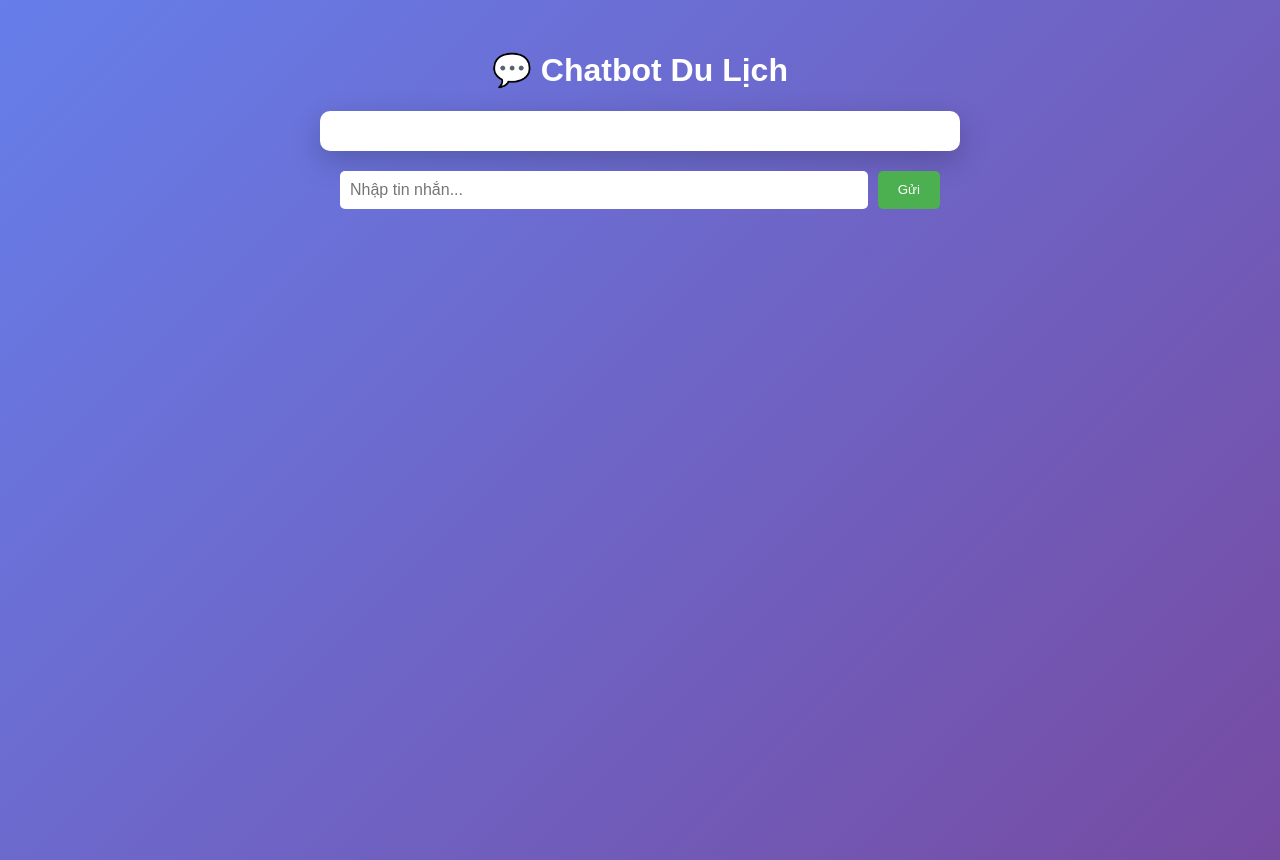
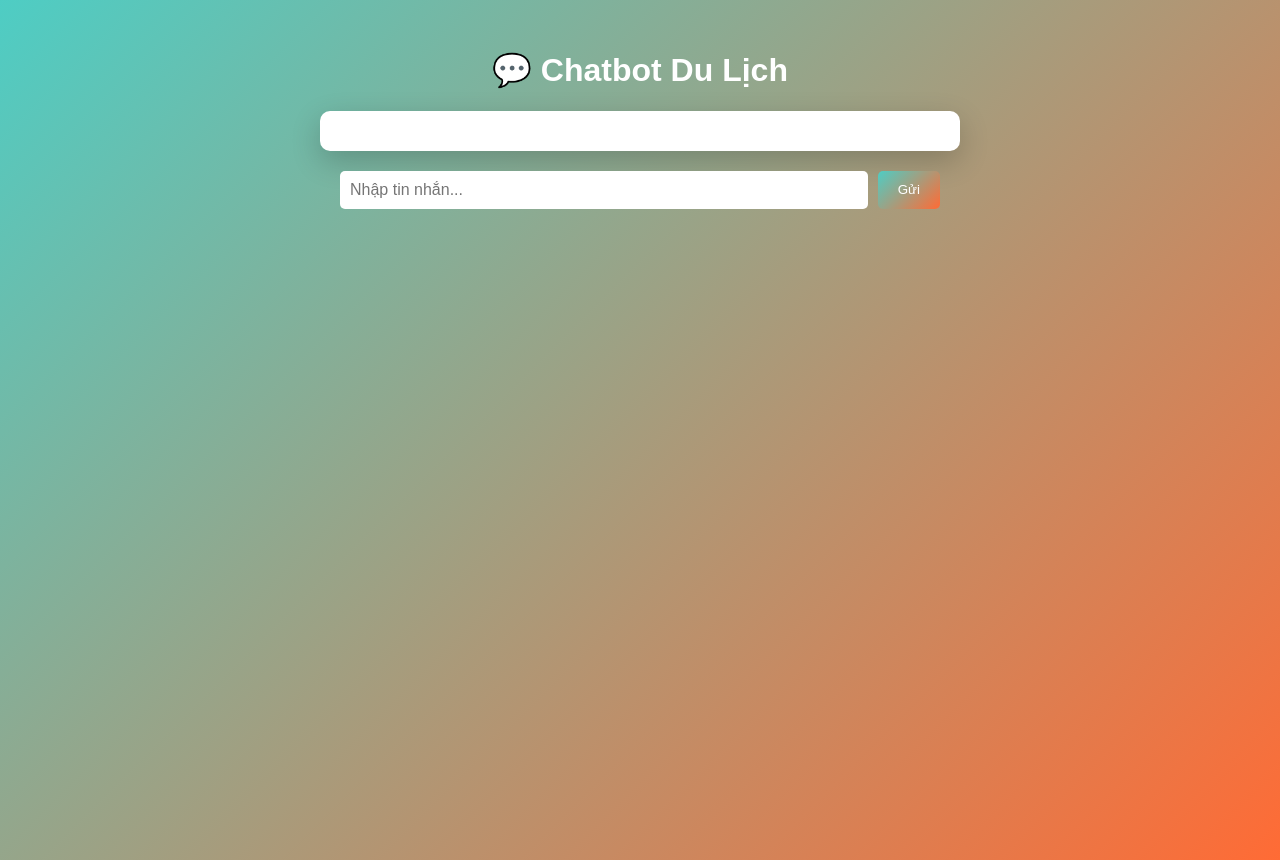
Before and after one commit to thuan65/SightSeeingWebApp, a Flask app: page /chat_ui in a window 1280 px wide. Run offline with Flask 3, Linux system fonts and the light colour scheme; parts of the project's set-up code (start-up, migrations or seed data) failed here and were passed over.

Commit message:
Update màu nền

```diff
--- a/templates/chat_ui.html
+++ b/templates/chat_ui.html
@@ -6,7 +6,7 @@
   <style>
     body {
       font-family: sans-serif;
-      background: linear-gradient(135deg, #667eea 0%, #764ba2 100%);
+      background: linear-gradient(135deg, #4ECDC4 0%, #FF6B35 100%);
       color: white;
       display: flex;
       flex-direction: column;
@@ -27,11 +27,11 @@
       max-height: 70vh;
     }
     .message { margin-bottom: 10px; }
-    .user { text-align: right; color: #4CAF50; }
-    .bot { text-align: left; color: #333; }
+    .user { text-align: right; color: #FF6B35; }
+    .bot { text-align: left; color: #4ECDC4; }
     .input-area { margin-top: 20px; width: 90%; max-width: 600px; display: flex; gap: 10px; }
     input { flex: 1; padding: 10px; border-radius: 5px; border: none; font-size: 16px; }
-    button { background: #4CAF50; color: white; border: none; border-radius: 5px; padding: 10px 20px; cursor: pointer; }
+    button { background: linear-gradient(135deg, #4ECDC4, #FF6B35); color: white; border: none; border-radius: 5px; padding: 10px 20px; cursor: pointer; }
   </style>
 </head>
 <body>
```
